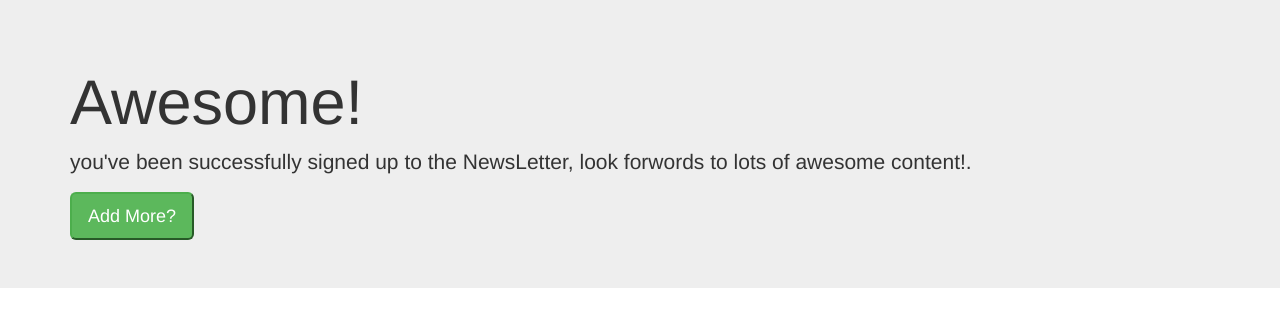
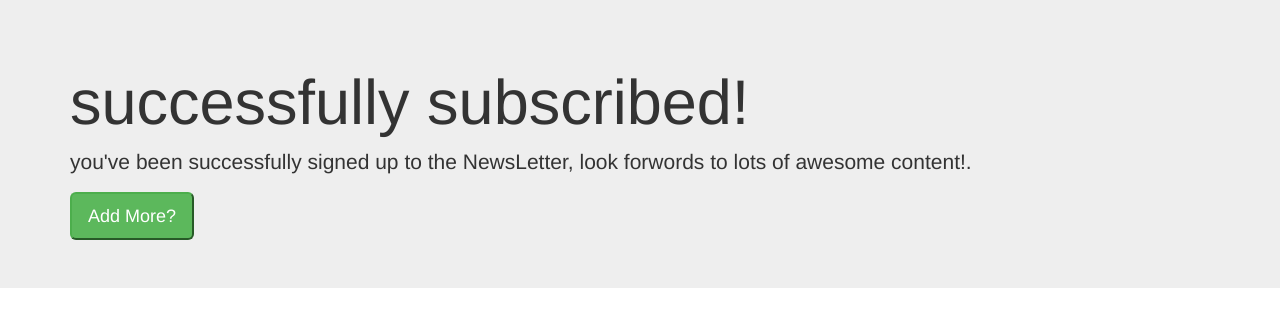
Before and after one commit to iamabbash/NewsLetter-, a website: page success.html in a window 1280 px wide. Drawn offline with nearby package versions, Linux system fonts and the light colour scheme.

Commit message:
chnage success page h1

```diff
--- a/success.html
+++ b/success.html
@@ -3,6 +3,9 @@
   <head>
     <meta charset="utf-8">
     <title>Success</title>
+
+  <link rel="icon" href="favicon.ico" >
+
     <!-- Latest compiled and minified CSS -->
 <link rel="stylesheet" href="https://maxcdn.bootstrapcdn.com/bootstrap/3.3.7/css/bootstrap.min.css" integrity="sha384-BVYiiSIFeK1dGmJRAkycuHAHRg32OmUcww7on3RYdg4Va+PmSTsz/K68vbdEjh4u" crossorigin="anonymous">
   </head>
@@ -10,7 +13,7 @@
 
     <div class="jumbotron jumbotron-fluid">
   <div class="container">
-    <h1 class="display-4">Awesome!</h1>
+    <h1 class="display-4">successfully subscribed!</h1>
     <p class="lead">you've been successfully signed up to the NewsLetter, look forwords to lots of awesome content!.</p>
     <form  action="/success" method="post">
       <button class="bt btn-lg btn-success" type="submit" name="button">Add More?</button>
```
Also changed, not shown: failure.html (+3 -0 lines), signup.html (+2 -1 lines).
